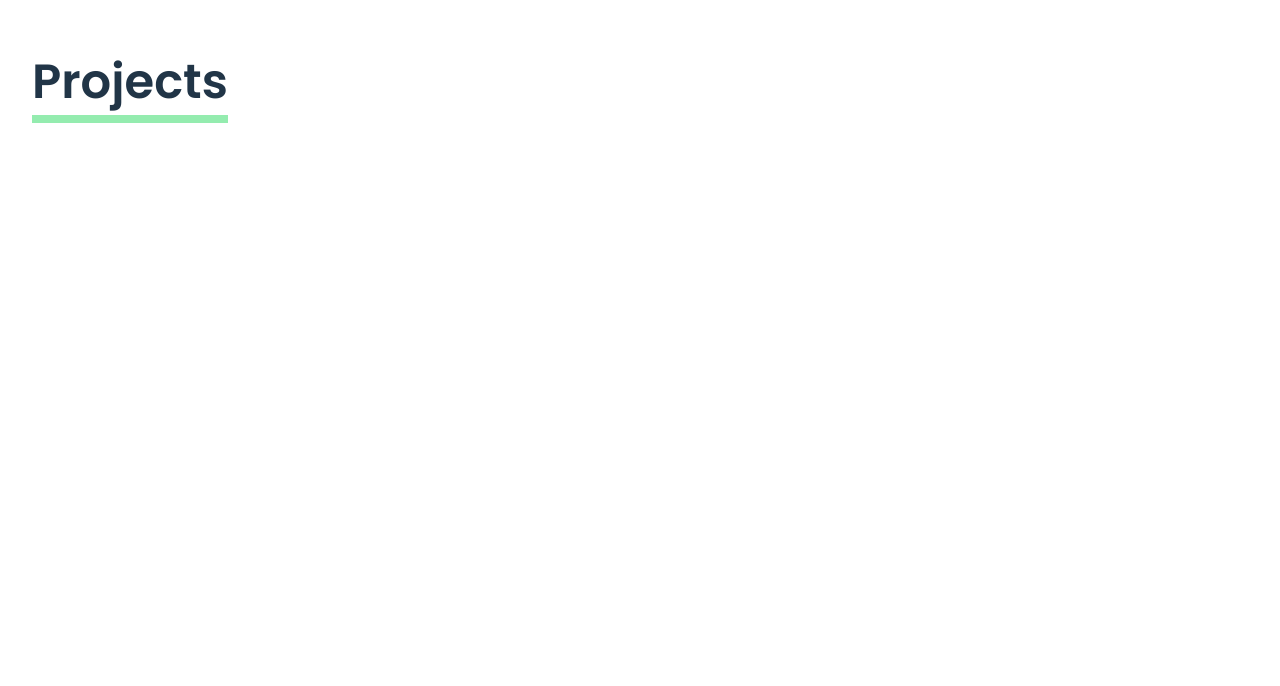
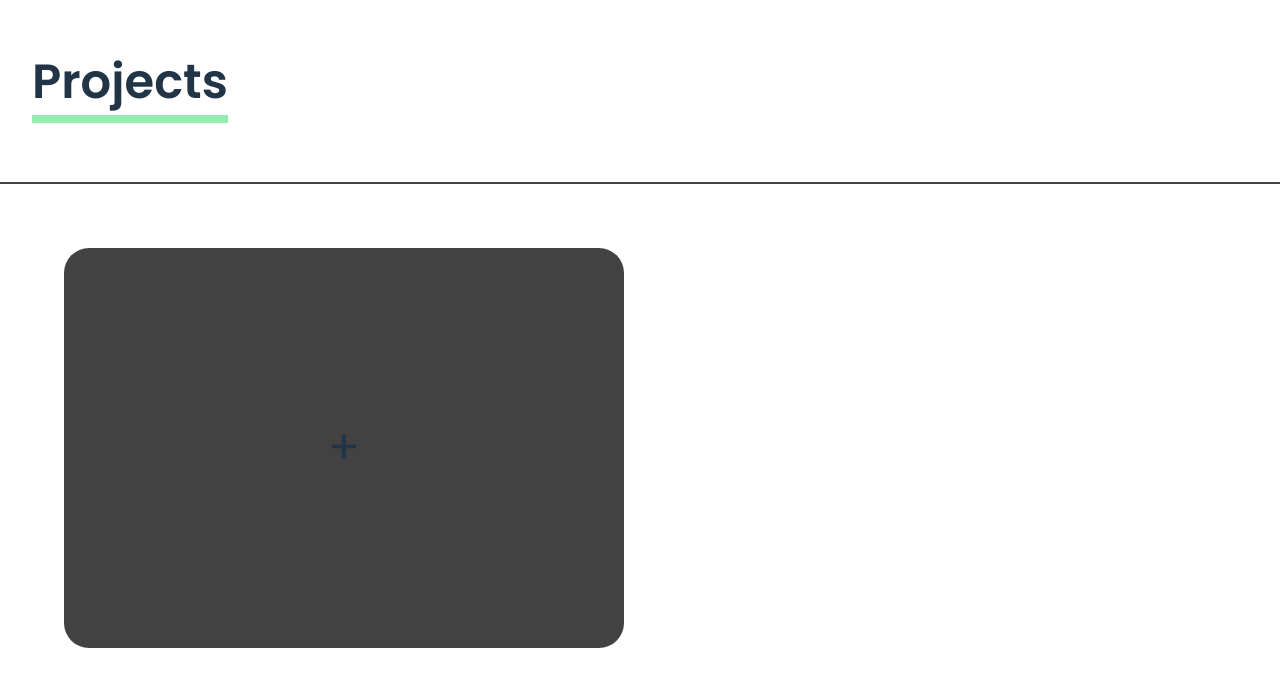
Before and after one commit to Dravani/Senior-Design, a React (Vite) app in the folder Frontend/: page /projects in a window 1280 px wide. Shown: the part 186-872 px from the top of the page. Before the commit the page ends 800 px from the top, so only its background shows below. Built offline with nearby package versions, Linux system fonts and the light colour scheme.

Commit message:
added projects page

```diff
--- a/Frontend/src/pages/UserProjectHub.css
+++ b/Frontend/src/pages/UserProjectHub.css
@@ -6,3 +6,30 @@
 .user-project-hub .dash-title {
     margin-top: 14.5em;
 }
+
+.project-cards {
+    margin-top: 4em;
+    border-top: 2px solid var(--background-secondary-dark);
+}
+
+.card {
+    background-color: var(--background-secondary-dark);
+    width: 35em;
+    height: 25em;
+    border-radius: 25px;
+    margin: 4em;
+
+    display: flex;
+    justify-content: center;
+    align-items: center;
+    cursor: pointer;
+    transition: box-shadow 0.3s ease-in-out;
+}
+
+.card-title {
+    font-size: 3em;
+}
+
+.card:hover {
+    box-shadow: 0px 2px 14px var(--primary-color-light);
+}
--- a/Frontend/src/pages/UserProjectHub.jsx
+++ b/Frontend/src/pages/UserProjectHub.jsx
@@ -9,6 +9,11 @@ const UserProjectHub = () => {
             <div className="dash-title">
                 <h2><span className="underline">Projects</span></h2>
             </div>
+            <div className="project-cards">
+                <div className="card">
+                    <span className="card-title">+</span>
+                </div>
+            </div>
         </div>
     )
 }
```
